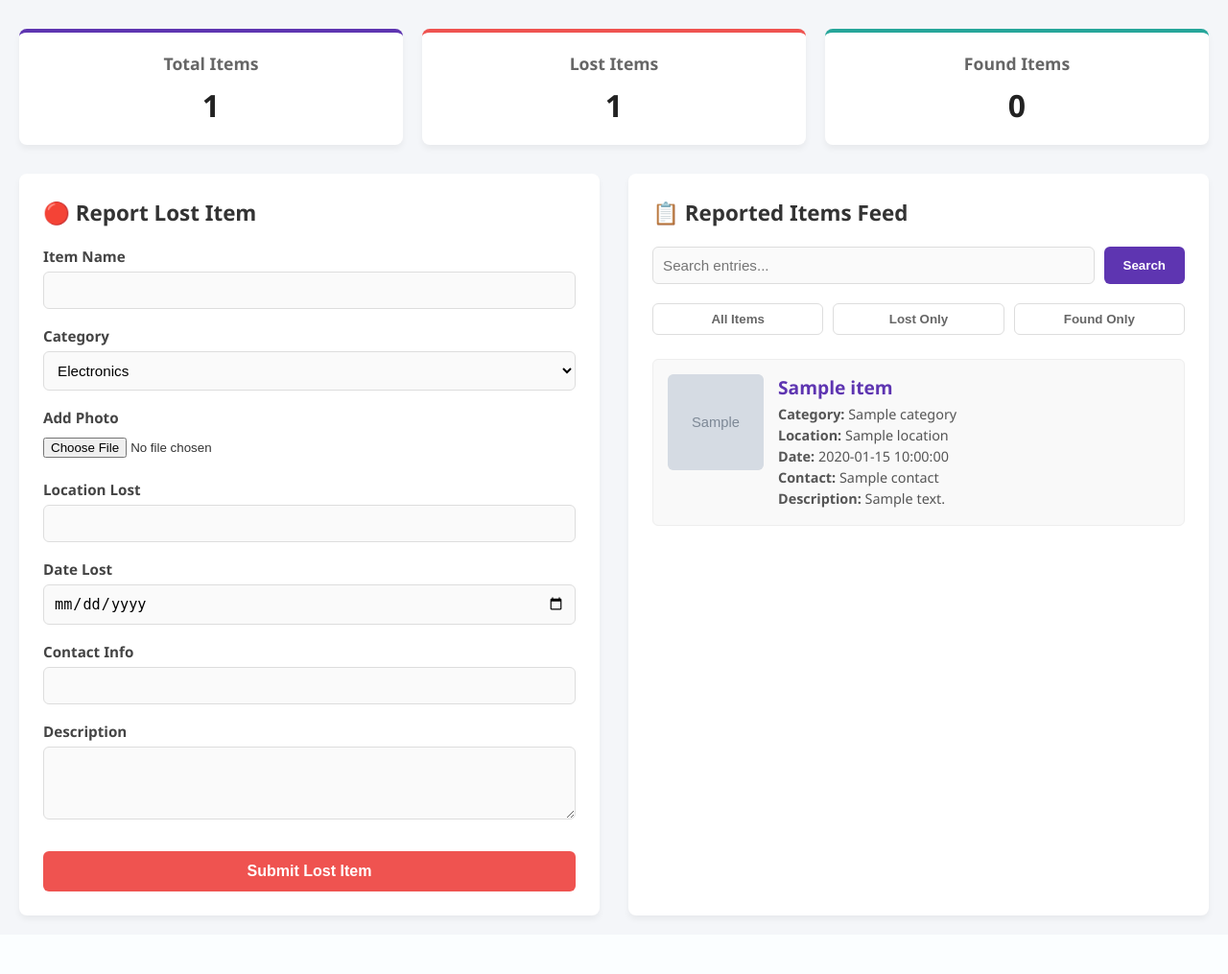
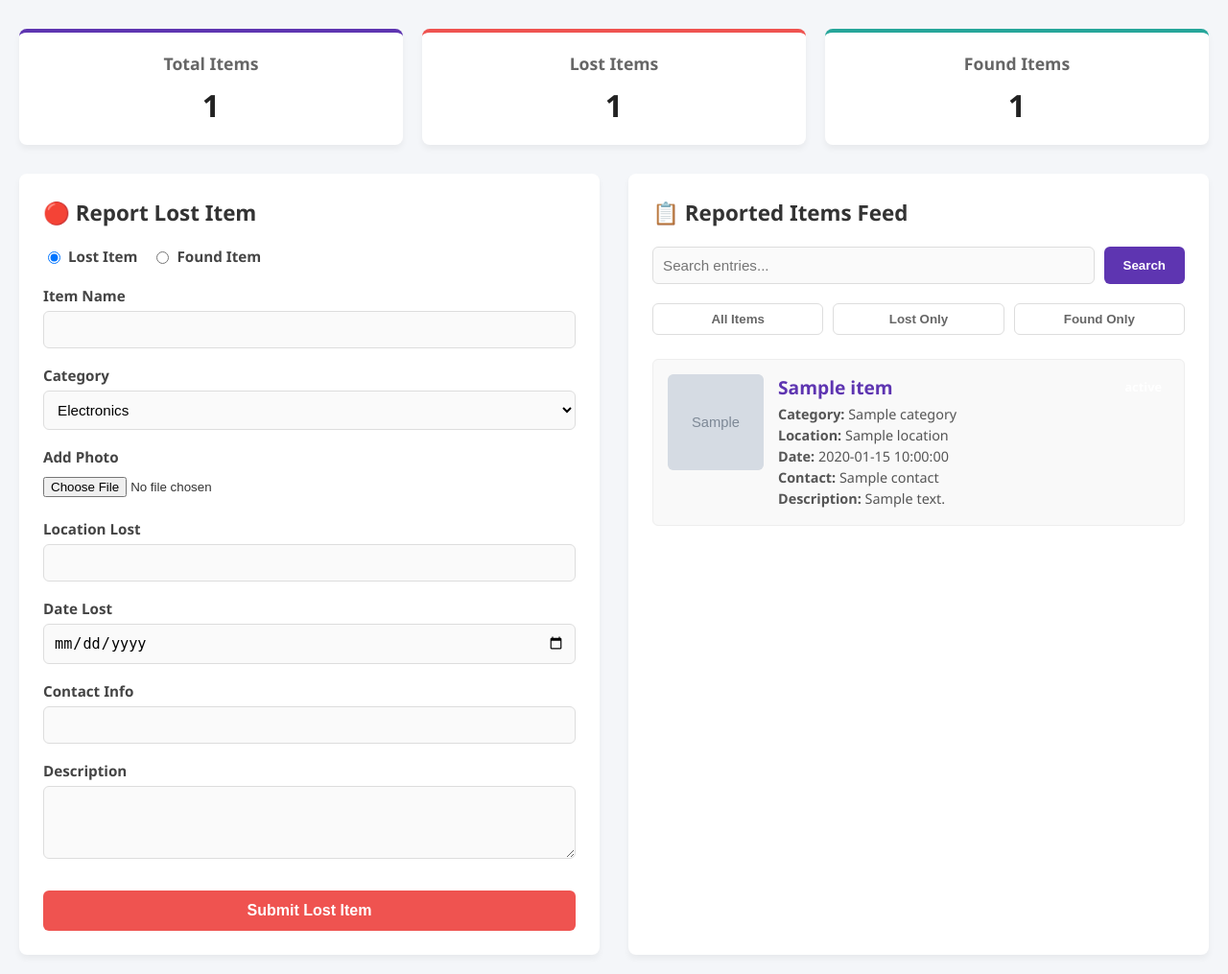
Before and after one commit to abhishekreddy3546-ops/lost-and-found-site, a Flask app: template templates/index.html in a window 1280 px wide. Shown: the part 102-1117 px from the top of the page at 96% size. Before the commit the page ends 1061 px from the top, so only its background shows below. Run offline with Flask 3, Linux system fonts and the light colour scheme; the template is opened without the code that fills it: most values are stand-ins (such as "Sample title", 1, 10 or a date in 2020); grey boxes marked "Sample" are stand-in pictures.

Commit message:
Update index.html

```diff
--- a/templates/index.html
+++ b/templates/index.html
@@ -32,11 +32,16 @@
         .filter-buttons { display: flex; gap: 10px; margin-bottom: 25px; }
         .btn-filter { flex: 1; padding: 8px; background: #fff; border: 1px solid #ddd; border-radius: 6px; cursor: pointer; font-weight: 600; color: #666; transition: all 0.2s; }
         .btn-filter:hover { background: #f0f0f0; }
-        .item-card { background: #f9f9f9; padding: 15px; border: 1px solid #eee; border-radius: 6px; margin-bottom: 15px; display: flex; gap: 15px; }
+        .item-card { background: #f9f9f9; padding: 15px; border: 1px solid #eee; border-radius: 6px; margin-bottom: 15px; display: flex; gap: 15px; position: relative; }
         .item-card img { width: 100px; height: 100px; object-fit: cover; border-radius: 6px; background: #eee; }
         .item-details h4 { margin: 0 0 5px 0; color: #5e35b1; font-size: 1.2rem; }
         .item-details p { margin: 3px 0; font-size: 0.9rem; color: #555; }
+        .badge { position: absolute; top: 15px; right: 15px; padding: 4px 8px; border-radius: 4px; font-size: 0.8rem; font-weight: bold; color: white; }
+        .badge.lost { background-color: #ef5350; }
+        .badge.found { background-color: #26a69a; }
         .empty-state { text-align: center; color: #888; margin-top: 40px; font-size: 1.05rem; }
+        .type-selector { display: flex; gap: 15px; margin-bottom: 15px; }
+        .type-option { display: flex; align-items: center; gap: 5px; font-weight: bold; cursor: pointer; }
     </style>
 </head>
 <body>
@@ -53,18 +58,28 @@
         </div>
         <div class="stat-card lost">
             <h3>Lost Items</h3>
-            <div class="number">{{ items|length }}</div>
+            <div class="number">{{ lost_count }}</div>
         </div>
         <div class="stat-card found">
             <h3>Found Items</h3>
-            <div class="number">0</div>
+            <div class="number">{{ found_count }}</div>
         </div>
     </div>
 
     <div class="main-layout">
         <div class="panel">
-            <h2>🔴 Report Lost Item</h2>
-            <form id="lostForm">
+            <h2 id="formTitle">🔴 Report Lost Item</h2>
+
+            <div class="type-selector">
+                <label class="type-option">
+                    <input type="radio" name="itemType" value="Lost" checked onchange="toggleFormType('Lost')"> Lost Item
+                </label>
+                <label class="type-option">
+                    <input type="radio" name="itemType" value="Found" onchange="toggleFormType('Found')"> Found Item
+                </label>
+            </div>
+
+            <form id="itemForm">
                 <div class="form-group">
                     <label for="itemName">Item Name</label>
                     <input type="text" id="itemName" required>
@@ -84,41 +99,42 @@
                     <input type="file" id="image" accept="image/*">
                 </div>
                 <div class="form-group">
-                    <label for="location">Location Lost</label>
+                    <label id="locationLabel" for="location">Location Lost</label>
                     <input type="text" id="location">
                 </div>
                 <div class="form-group">
-                    <label for="date">Date Lost</label>
+                    <label id="dateLabel" for="date">Date Lost</label>
                     <input type="date" id="date">
                 </div>
                 <div class="form-group">
                     <label for="contact">Contact Info</label>
-                    <input type="text" id="contact">
+                    <input type="text" id="contact" required>
                 </div>
                 <div class="form-group">
                     <label for="description">Description</label>
                     <textarea id="description" rows="3" required></textarea>
                 </div>
-                <button type="submit" class="btn-submit">Submit Lost Item</button>
+                <button type="submit" id="submitBtn" class="btn-submit">Submit Lost Item</button>
             </form>
         </div>
 
         <div class="panel">
             <h2>📋 Reported Items Feed</h2>
             <div class="feed-header">
-                <input type="text" placeholder="Search entries...">
-                <button class="btn-search">Search</button>
+                <input type="text" id="searchInput" placeholder="Search entries...">
+                <button class="btn-search" onclick="searchItems()">Search</button>
             </div>
             <div class="filter-buttons">
-                <button class="btn-filter">All Items</button>
-                <button class="btn-filter">Lost Only</button>
-                <button class="btn-filter">Found Only</button>
+                <button class="btn-filter" onclick="filterItems('all')">All Items</button>
+                <button class="btn-filter" onclick="filterItems('lost')">Lost Only</button>
+                <button class="btn-filter" onclick="filterItems('found')">Found Only</button>
             </div>
 
             <div class="items-list">
                 {% if items %}
                     {% for item in items %}
-                        <div class="item-card">
+                        <div class="item-card item-node" data-type="{{ item.status|lower }}" data-name="{{ item.name|lower }}" data-desc="{{ item.description|lower }}">
+                            <span class="badge {{ item.status|lower }}">{{ item.status }}</span>
                             {% if item.image_url %}
                                 <img src="{{ item.image_url }}" alt="Item image">
                             {% else %}
@@ -135,56 +151,25 @@
                         </div>
                     {% endfor %}
                 {% else %}
-                    <div class="empty-state">No items match your criteria.</div>
+                    <div class="empty-state" id="noItemsText">No items match your criteria.</div>
                 {% endif %}
+                <div class="empty-state" id="filterEmptyText" style="display: none;">No items match your criteria.</div>
             </div>
         </div>
     </div>
 
     <script>
-        document.getElementById('lostForm').addEventListener('submit', async function(e) {
-            e.preventDefault();
+        let currentType = 'Lost';
 
-            const submitBtn = this.querySelector('.btn-submit');
-            submitBtn.innerText = 'Uploading item...';
-            submitBtn.disabled = true;
+        function toggleFormType(type) {
+            currentType = type;
+            const formTitle = document.getElementById('formTitle');
+            const submitBtn = document.getElementById('submitBtn');
+            const locationLabel = document.getElementById('locationLabel');
+            const dateLabel = document.getElementById('dateLabel');
 
-            const formData = new FormData();
-            formData.append('itemName', document.getElementById('itemName').value);
-            formData.append('category', document.getElementById('category').value);
-            formData.append('location', document.getElementById('location').value);
-            formData.append('date', document.getElementById('date').value);
-            formData.append('contact', document.getElementById('contact').value);
-            formData.append('description', document.getElementById('description').value);
-
-            const imageFile = document.getElementById('image').files[0];
-            if (imageFile) {
-                formData.append('image', imageFile);
-            }
-
-            try {
-                const response = await fetch('/report-lost', {
-                    method: 'POST',
-                    body: formData
-                });
-
-                if (response.redirected) {
-                    window.location.href = response.url;
-                } else {
-                    const result = await response.json();
-                    if (result.error) {
-                        alert("Error: " + result.error);
-                        submitBtn.innerText = 'Submit Lost Item';
-                        submitBtn.disabled = false;
-                    }
-                }
-            } catch (err) {
-                alert("Network error occurred.");
+            if (type === 'Lost') {
+                formTitle.innerText = '🔴 Report Lost Item';
                 submitBtn.innerText = 'Submit Lost Item';
-                submitBtn.disabled = false;
-            }
-        });
-    </script>
-
-</body>
-</html>
+                submitBtn.style.backgroundColor = '#ef5350';
+                locationLabel.innerText = 'Location Lost';
```
